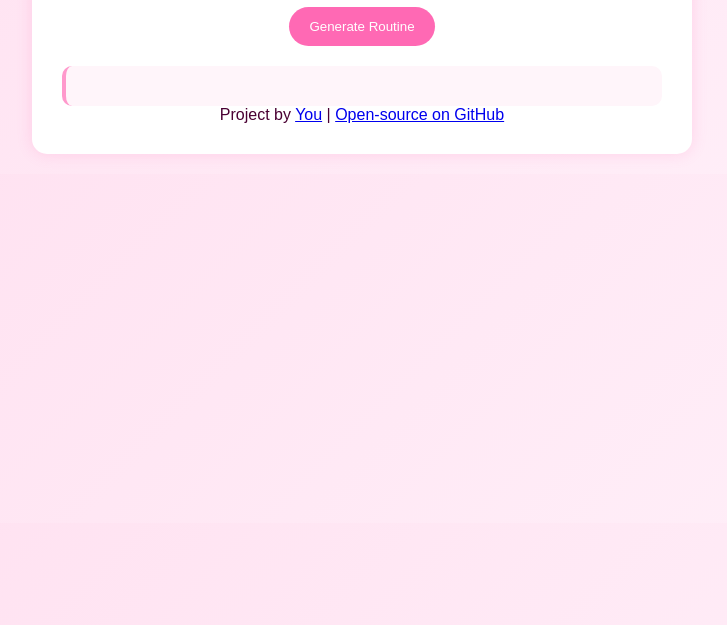
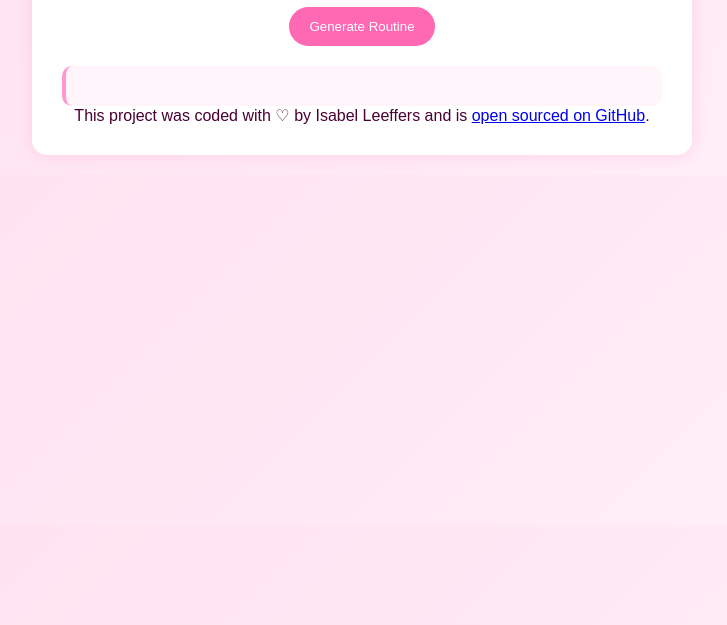
Before and after one commit to Ileeffa/Ai-integration, a plain HTML site: page index.html in a window 1280 px wide. Shown: the part 175-800 px from the top of the page, without its empty margins (278-1005 px from the left). Drawn offline with nearby package versions, Linux system fonts and the light colour scheme.

Commit message:
Update index.html

```diff
--- a/index.html
+++ b/index.html
@@ -30,9 +30,10 @@
       </main>
 
       <footer>
-        Project by <a href="https://yourgithub.com" target="_blank">You</a> |
-        <a href="https://github.com/your-repo" target="_blank">Open-source on GitHub</a>
-      </footer>
+  This project was coded with ♡ by Isabel Leeffers and is
+  <a href="https://github.com/YOUR-GITHUB-USERNAME" target="_blank">open sourced on GitHub</a>.
+</footer>
+
     </div>
 
     <script src="index.js"></script>
```
